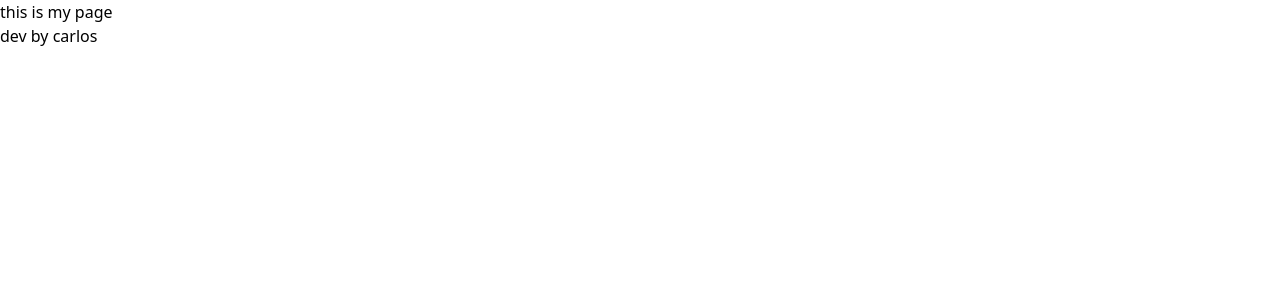
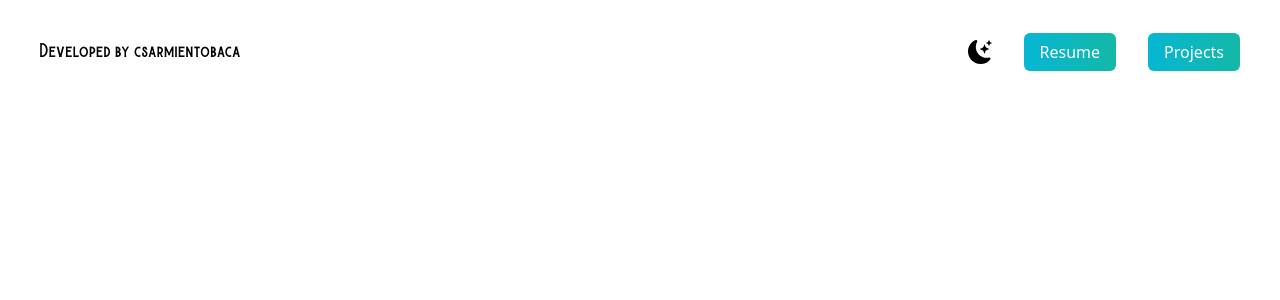
Before and after one commit to csarmientobaca/csbPortfolio, a Next.js app in the folder my-app/: page / in a window 1280 px wide. Shown: the top 300 px of the page. Built offline with nearby package versions, Linux system fonts and the light colour scheme.

Commit message:
added gradient to nav and font to devby

```diff
--- a/my-app/pages/index.js
+++ b/my-app/pages/index.js
@@ -1,5 +1,7 @@
 // import { Inter } from 'next/font/google'
+
 import Head from 'next/head'
+import { BsFillMoonStarsFill } from 'react-icons/bs'
 
 // const inter = Inter({ subsets: ['latin'] })
 
@@ -11,15 +13,26 @@
           my next js page
         </title>
       </Head>
-      <main>
-        <h1>
-          this is my page
-        </h1>
+      <main className='bg-white px-10'>
         <section className='min-h-screen'>
-          <nav>
-            <h1>
-              dev by carlos
+          <nav className='py-10 mb-12 flex justify-between'>
+            <h1 className='font-burtons'>
+              Developed by csarmientobaca
             </h1>
+            <ul className='flex items-center'>
+              <li>
+                <BsFillMoonStarsFill className='cursor-pointer text-2xl' />
+              </li>
+
+              <li>
+                <a className='bg-gradient-to-r from-cyan-500 to-teal-500 text-white px-4 py-2 rounded-md ml-8' href="#">Resume</a>
+              </li>
+
+              <li>
+                <a className='bg-gradient-to-r from-cyan-500 to-teal-500 text-white px-4 py-2 rounded-md ml-8' href="#">Projects</a>
+              </li>
+            </ul>
+
           </nav>
         </section>
       </main>
--- a/my-app/tailwind.config.js
+++ b/my-app/tailwind.config.js
@@ -12,6 +12,9 @@
         'gradient-conic':
           'conic-gradient(from 180deg at 50% 50%, var(--tw-gradient-stops))',
       },
+      fontFamily: {
+        burtons: 'burtons'
+      }
     },
   },
   plugins: [],
```
Also changed, not shown: my-app/styles/globals.css (+0 -20 lines).
